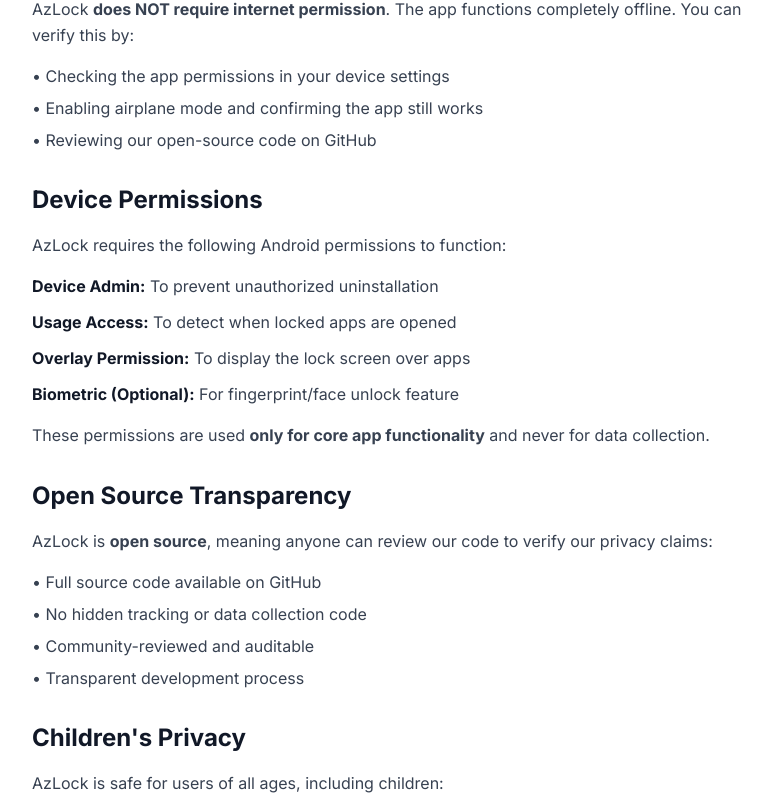
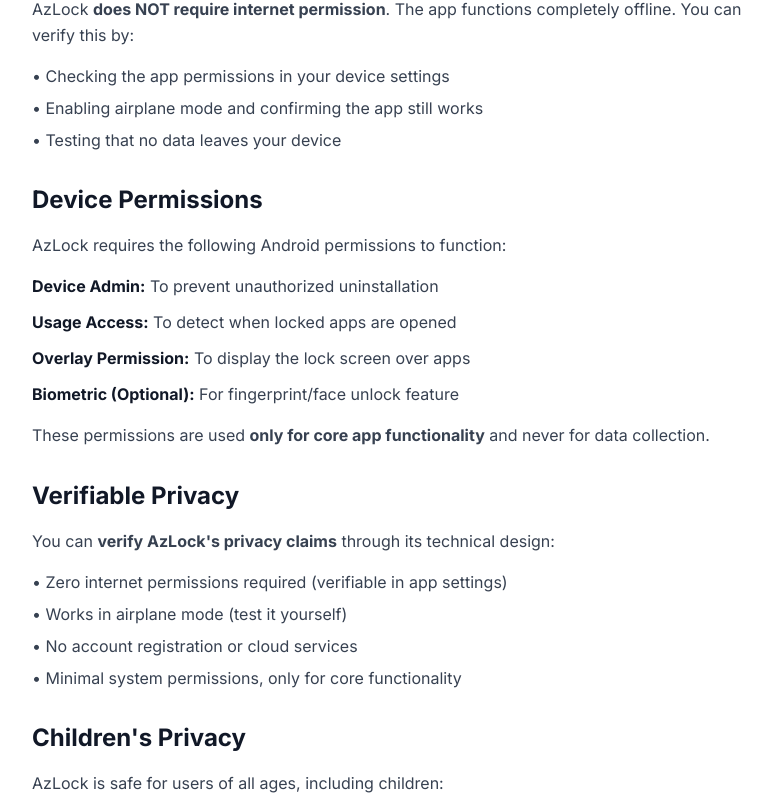
Before and after one commit to ahamedyaserarafath/azlock-web, a Next.js app: page /azlock-web/privacy in a window 1280 px wide. Shown: the part 1456-2260 px from the top of the page, without its empty margins (240-1012 px from the left). Built offline with nearby package versions, Linux system fonts and the light colour scheme.

Commit message:
Fix: Remove incorrect open source claims about Android app

```diff
--- a/app/faq/page.tsx
+++ b/app/faq/page.tsx
@@ -72,8 +72,8 @@
     answer: "AzLock requires: Device Admin (to prevent unauthorized uninstall), Usage Access (to detect when apps open), Overlay Permission (to display lock screen), and optionally Biometric permission (for fingerprint/face unlock). These permissions are only used for core functionality, never for data collection."
   },
   {
-    question: "Is AzLock open source?",
-    answer: "Yes! AzLock is open source and available on GitHub. You can review our code, verify our privacy claims, contribute improvements, or report issues. Transparency is important to us."
+    question: "How can I trust AzLock's privacy claims?",
+    answer: "AzLock's privacy-first design is verifiable through its functionality: it requires zero internet permissions, collects no personal data, and works 100% offline. You can verify these claims by checking the app's required permissions in your device settings and testing it in airplane mode."
   },
   {
     question: "Does AzLock drain battery?",
@@ -97,11 +97,11 @@
   },
   {
     question: "Can I suggest new features?",
-    answer: "Absolutely! We welcome feature suggestions and feedback. You can open an issue on our GitHub repository or contact us via email. We actively consider user feedback for future updates."
+    answer: "Absolutely! We welcome feature suggestions and feedback. You can contact us via email at ahamedyaserarafath@gmail.com. We actively consider user feedback for future updates."
   },
   {
     question: "How do I report a bug?",
-    answer: "If you encounter a bug, please report it on our GitHub repository with details about your device, Android version, and steps to reproduce the issue. You can also use the built-in crash log viewer in the app's developer tools section."
+    answer: "If you encounter a bug, please contact us at ahamedyaserarafath@gmail.com with details about your device, Android version, and steps to reproduce the issue. Include screenshots if possible to help us identify and fix the problem quickly."
   },
   {
     question: "Will my progress/settings sync across devices?",
@@ -175,16 +175,8 @@
           </p>
           <div className="flex flex-col sm:flex-row gap-4 justify-center">
             <a
-              href="https://github.com/ahamedyaserarafath/azlock-web"
-              target="_blank"
-              rel="noopener noreferrer"
+              href="mailto:ahamedyaserarafath@gmail.com"
               className="bg-primary-600 text-white px-6 py-3 rounded-lg font-semibold hover:bg-primary-700 transition-colors"
-            >
-              Open GitHub Issue
-            </a>
-            <a
-              href="mailto:ahamedyaserarafath@gmail.com"
-              className="bg-white text-primary-600 px-6 py-3 rounded-lg font-semibold hover:bg-gray-50 transition-colors border-2 border-primary-600"
             >
               Email Us
             </a>
--- a/app/privacy/page.tsx
+++ b/app/privacy/page.tsx
@@ -114,7 +114,7 @@
               <ul className="space-y-2 mb-4 text-gray-700">
                 <li>• Checking the app permissions in your device settings</li>
                 <li>• Enabling airplane mode and confirming the app still works</li>
-                <li>• Reviewing our open-source code on GitHub</li>
+                <li>• Testing that no data leaves your device</li>
               </ul>
             </section>
 
@@ -150,16 +150,16 @@
 
             <section className="mb-8">
               <h2 className="text-2xl font-bold text-gray-900 mb-4">
-                Open Source Transparency
+                Verifiable Privacy
               </h2>
               <p className="text-gray-700 leading-relaxed mb-4">
-                AzLock is <strong>open source</strong>, meaning anyone can review our code to verify our privacy claims:
+                You can <strong>verify AzLock's privacy claims</strong> through its technical design:
               </p>
               <ul className="space-y-2 mb-4 text-gray-700">
-                <li>• Full source code available on GitHub</li>
-                <li>• No hidden tracking or data collection code</li>
-                <li>• Community-reviewed and auditable</li>
-                <li>• Transparent development process</li>
+                <li>• Zero internet permissions required (verifiable in app settings)</li>
+                <li>• Works in airplane mode (test it yourself)</li>
+                <li>• No account registration or cloud services</li>
+                <li>• Minimal system permissions, only for core functionality</li>
               </ul>
             </section>
 
@@ -215,7 +215,6 @@
                 If you have questions about this privacy policy or AzLock's privacy practices:
               </p>
               <ul className="space-y-2 text-gray-700">
-                <li>• Open an issue on our GitHub repository</li>
                 <li>• Email: ahamedyaserarafath@gmail.com</li>
               </ul>
             </section>
--- a/components/Features.tsx
+++ b/components/Features.tsx
@@ -125,7 +125,7 @@
                 </li>
                 <li className="flex items-start">
                   <span className="text-green-300 mr-2">✓</span>
-                  <span>Open Source — Transparent security</span>
+                  <span>Zero Tracking — Complete privacy</span>
                 </li>
               </ul>
             </div>
```
